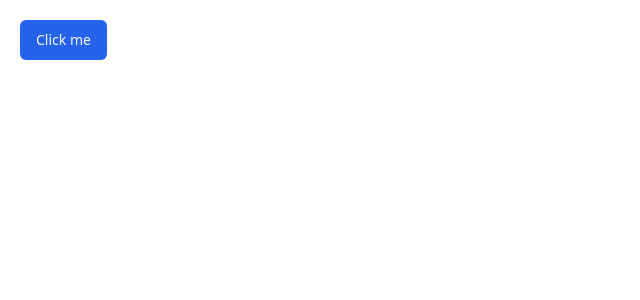
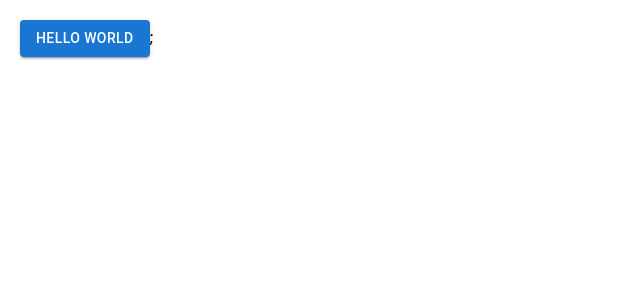
Before and after one commit to vanvibig/learn-react, a React (Vite) app: page /template in a window 1280 px wide. Shown: the top 300 px of the page, without its empty margins (0-640 px from the left). Built offline with nearby package versions, Linux system fonts and the light colour scheme.

Commit message:
setup mui

```diff
--- a/src/components/templates/Template.tsx
+++ b/src/components/templates/Template.tsx
@@ -1,9 +1,9 @@
-import { Button } from '@/components/ui/button'
+import Button from '@mui/material/Button'
 
 const Template = () => {
   return (
     <div className="container mx-auto p-5">
-      <Button>Click me</Button>
+      <Button variant="contained">Hello world</Button>;
     </div>
   )
 }
--- a/src/components/ui/button.tsx
+++ /dev/null
@@ -1,56 +0,0 @@
-import * as React from 'react'
-import { Slot } from '@radix-ui/react-slot'
-import { cva, type VariantProps } from 'class-variance-authority'
-
-import { cn } from '@/lib/utils'
-
-const buttonVariants = cva(
-  'inline-flex items-center justify-center whitespace-nowrap rounded-md text-sm font-medium ring-offset-background transition-colors focus-visible:outline-none focus-visible:ring-2 focus-visible:ring-ring focus-visible:ring-offset-2 disabled:pointer-events-none disabled:opacity-50',
-  {
-    variants: {
-      variant: {
-        default: 'bg-primary text-primary-foreground hover:bg-primary/90',
-        destructive:
-          'bg-destructive text-destructive-foreground hover:bg-destructive/90',
-        outline:
-          'border border-input bg-background hover:bg-accent hover:text-accent-foreground',
-        secondary:
-          'bg-secondary text-secondary-foreground hover:bg-secondary/80',
-        ghost: 'hover:bg-accent hover:text-accent-foreground',
-        link: 'text-primary underline-offset-4 hover:underline',
-      },
-      size: {
-        default: 'h-10 px-4 py-2',
-        sm: 'h-9 rounded-md px-3',
-        lg: 'h-11 rounded-md px-8',
-        icon: 'h-10 w-10',
-      },
-    },
-    defaultVariants: {
-      variant: 'default',
-      size: 'default',
-    },
-  },
-)
-
-export interface ButtonProps
-  extends React.ButtonHTMLAttributes<HTMLButtonElement>,
-    VariantProps<typeof buttonVariants> {
-  asChild?: boolean
-}
-
-const Button = React.forwardRef<HTMLButtonElement, ButtonProps>(
-  ({ className, variant, size, asChild = false, ...props }, ref) => {
-    const Comp = asChild ? Slot : 'button'
-    return (
-      <Comp
-        className={cn(buttonVariants({ variant, size, className }))}
-        ref={ref}
-        {...props}
-      />
-    )
-  },
-)
-Button.displayName = 'Button'
-
-export { Button, buttonVariants }
--- a/src/index.css
+++ b/src/index.css
@@ -1,6 +1,11 @@
 @tailwind base;
 @tailwind components;
 @tailwind utilities;
+
+@import '@fontsource/roboto/300.css';
+@import '@fontsource/roboto/400.css';
+@import '@fontsource/roboto/500.css';
+@import '@fontsource/roboto/700.css';
 
 @layer base {
   :root {
```
Also changed, not shown: package.json (+13 -7 lines), 1 other file (tests, documents, lock files or other folders).
